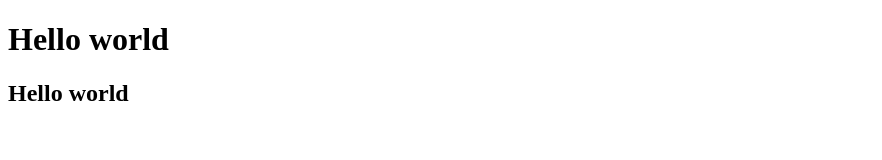
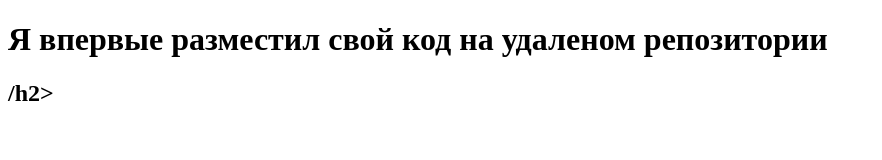
Before and after one commit to VadimDim1928/test_repo, a plain HTML site: page index.html in a window 1280 px wide. Shown: the whole page, without its empty margins (0-882 px from the left). Drawn offline with Linux system fonts and the light colour scheme.

Commit message:
new commit

```diff
--- a/index.html
+++ b/index.html
@@ -3,10 +3,10 @@
 <head>
     <meta charset="UTF-8">
     <meta name="viewport" content="width=device-width, initial-scale=1.0">
-    <title>Document</title>
+    <title>new git project</title>
 </head>
 <body>
-    <h1>Hello world</h1>
-    <h2>Hello world</h2>
+    <h1>Я впервые разместил свой код на удаленом репозитории</h1>
+    <h2>/h2>
 </body>
 </html>
```
